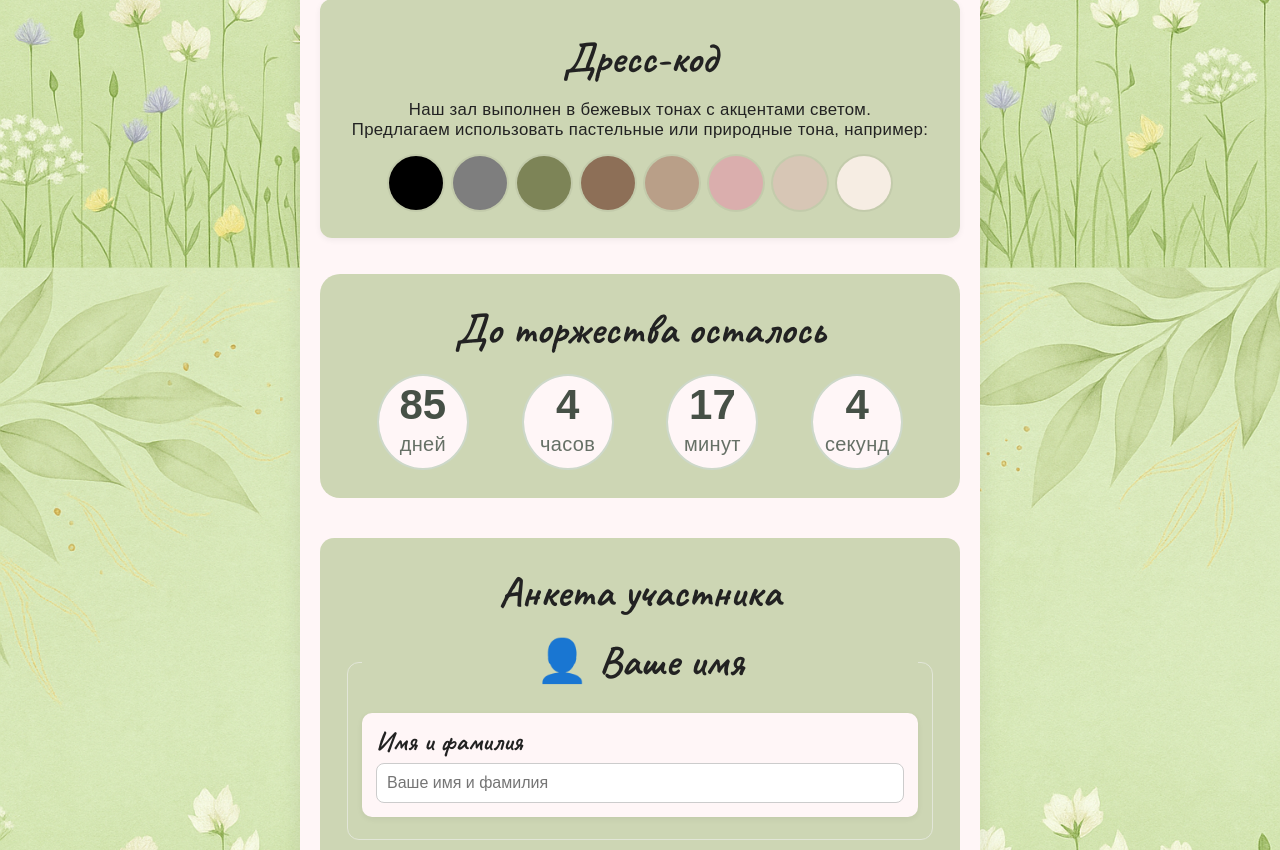
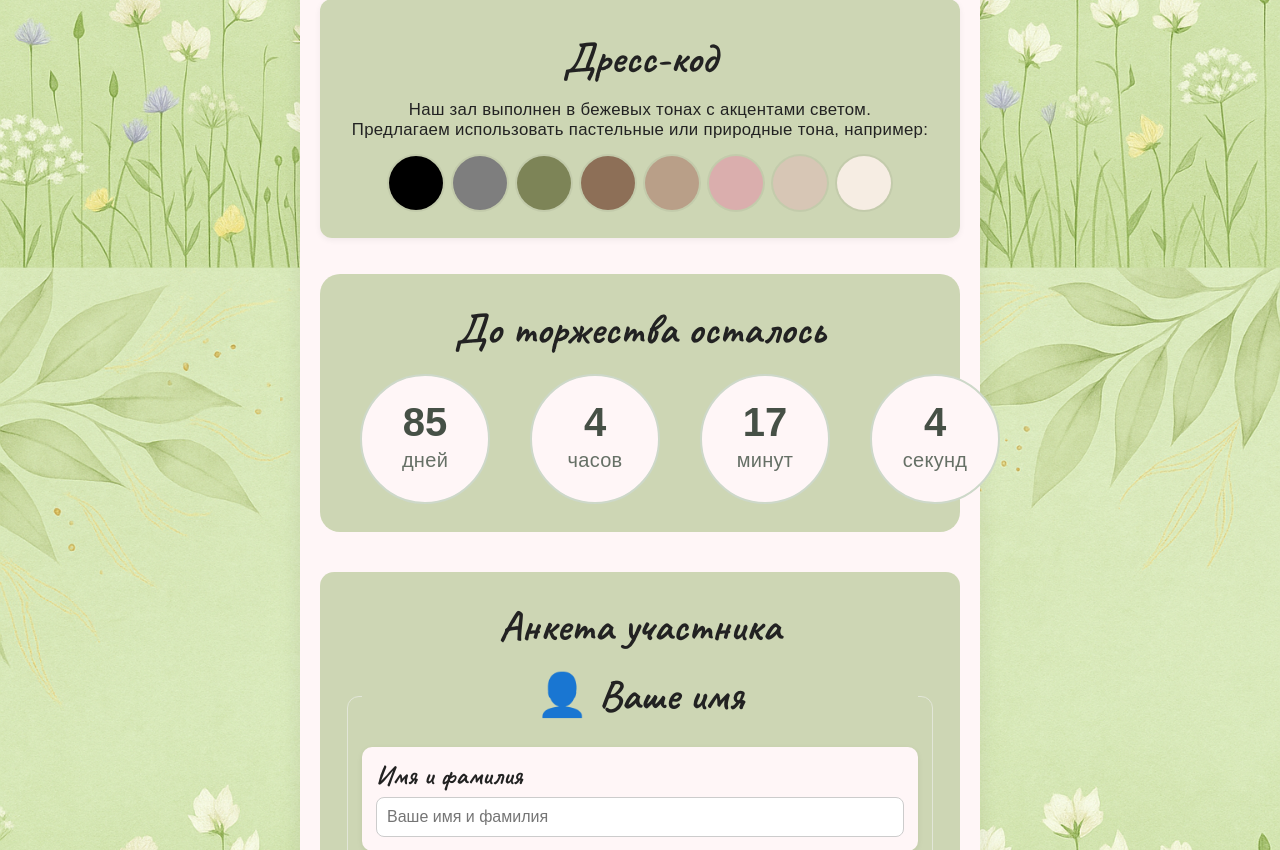
Before and after one commit to vihuhool/wedding, a Flask app: page / in a window 1280 px wide. Shown: the part 1439-2289 px from the top of the page. Run offline with Flask 3, Linux system fonts and the light colour scheme; the visitor is signed in with stand-in values (Sample User, id 1); parts of the project's set-up code (start-up, migrations or seed data) failed here and were passed over; some libraries are stand-ins or nearby versions; some web fonts are replaced.

Commit message:
maybe final

```diff
--- a/static/styles.css
+++ b/static/styles.css
@@ -409,32 +409,29 @@ h3, legend{ font-size: clamp(24px, 5.2vw, 42px); }
 /* очень узкие экраны: фото без отриц. отступов */
 @media (min-width: 900px){
   .timer-wrapper{
-    --gap: 40px; /* чуть больше расстояние между кругами */
+    --gap: 28px;
     justify-content: space-evenly;
-    padding: 0 12px;
+    padding: 0 8px;
   }
   .count-circle{
-    flex: 0 0 140px; /* ширина круга */
-    width: 140px;
+    flex: 0 0 110px !important;
+    width: 110px !important;
+    max-width: 110px !important;  /* перебиваем 92px */
+    min-width: 110px !important;
+    aspect-ratio: 1 / 1;
   }
-  .count-num{
-    font-size: 42px; /* цифры крупнее */
-  }
-  .count-label{
-    font-size: 20px; /* подписи чуть крупнее */
-  }
+  .count-num{ font-size: 36px; }
+  .count-label{ font-size: 18px; }
 }
 
-@media (min-width: 1024px) {
-  .count-circle {
-    flex: 0 0 140px !important;
-    width: 140px !important;
-    aspect-ratio: 1 / 1;
+@media (min-width: 1200px){
+  .timer-wrapper{ --gap: 40px; }
+  .count-circle{
+    flex: 0 0 130px !important;
+    width: 130px !important;
+    max-width: 130px !important;  /* обязательно! */
+    min-width: 130px !important;
   }
-  .count-num {
-    font-size: 42px;
-  }
-  .count-label {
-    font-size: 20px;
-  }
+  .count-num{ font-size: 40px; }
+  .count-label{ font-size: 20px; }
 }
```
